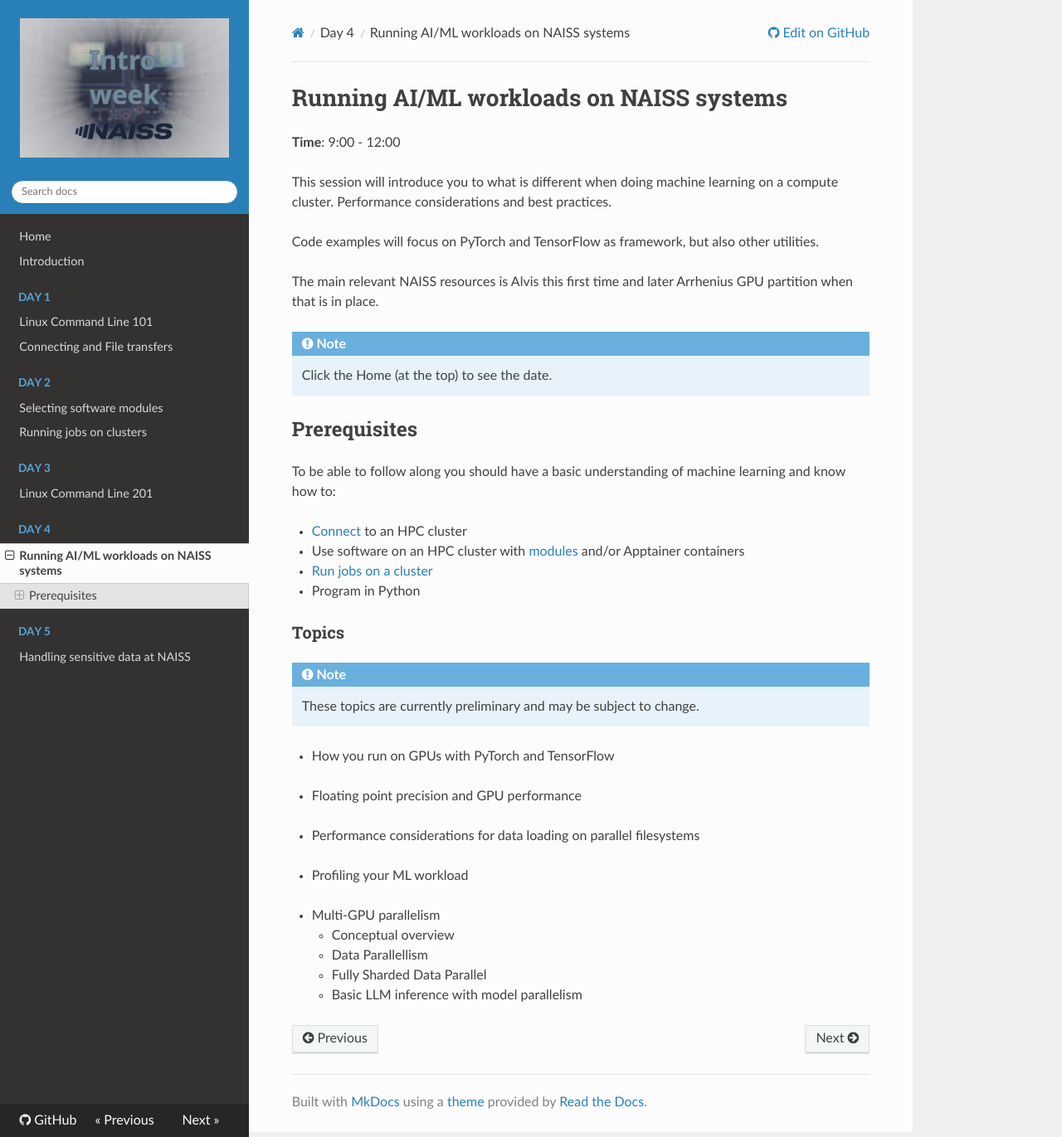
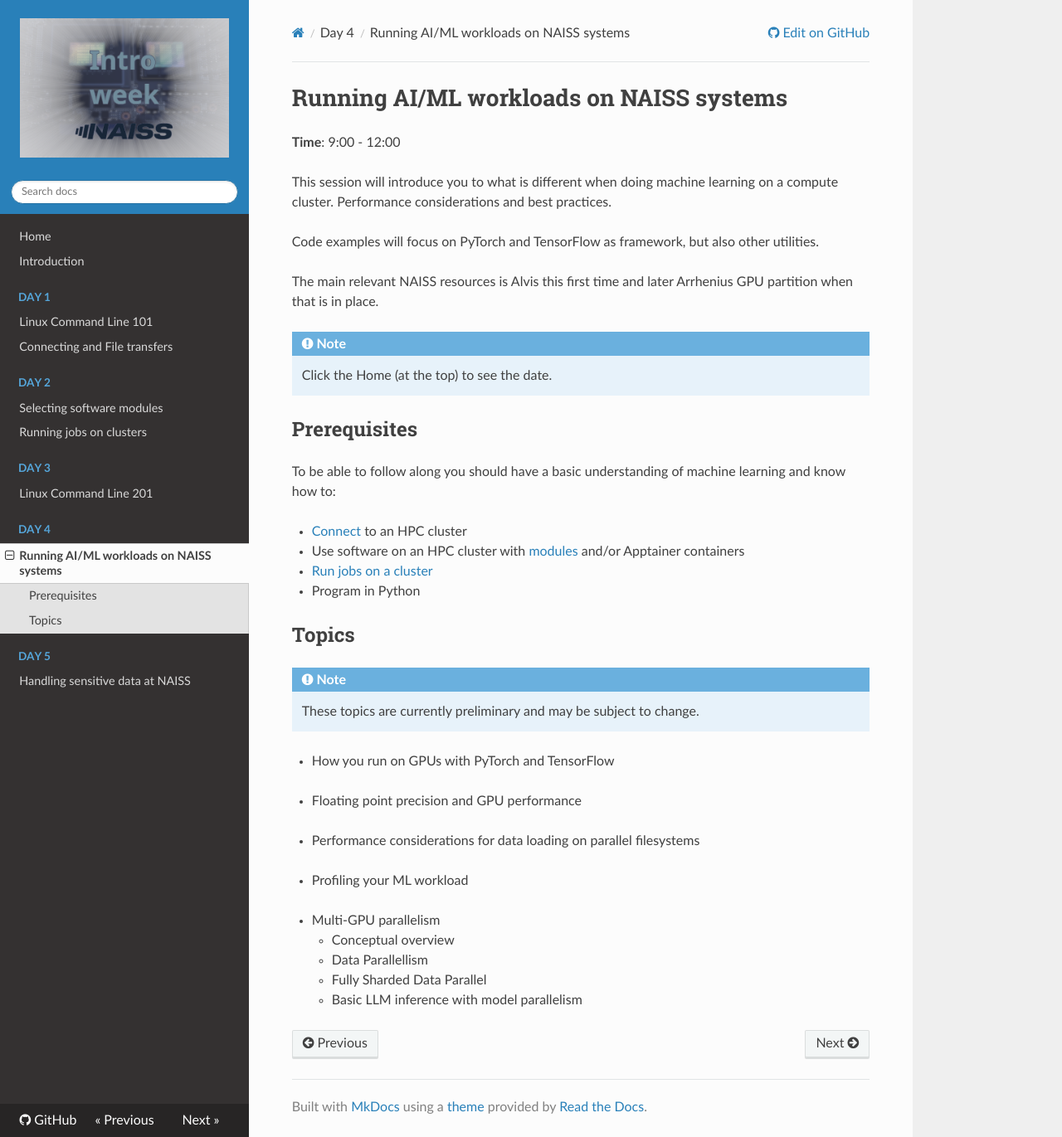
Before and after one commit to NAISS-Training/NAISS-intro-week, an MkDocs documentation site: the page built from docs/AIML.md, in a window 1280 px wide and 1371 px high. Shown: the whole window at 83% size. Built offline with MkDocs 1.6.1, drawn with Linux system fonts in a browser that asks for light colours; nearby versions of some CDN libraries.

Commit message:
Modify H3 to H2 header in AI/ML

```diff
--- a/docs/AIML.md
+++ b/docs/AIML.md
@@ -25,7 +25,7 @@
 - [Run jobs on a cluster](slurm.md)
 - Program in Python
 
-### Topics
+## Topics
 !!! note
     These topics are currently preliminary and may be subject to change.
 
```
